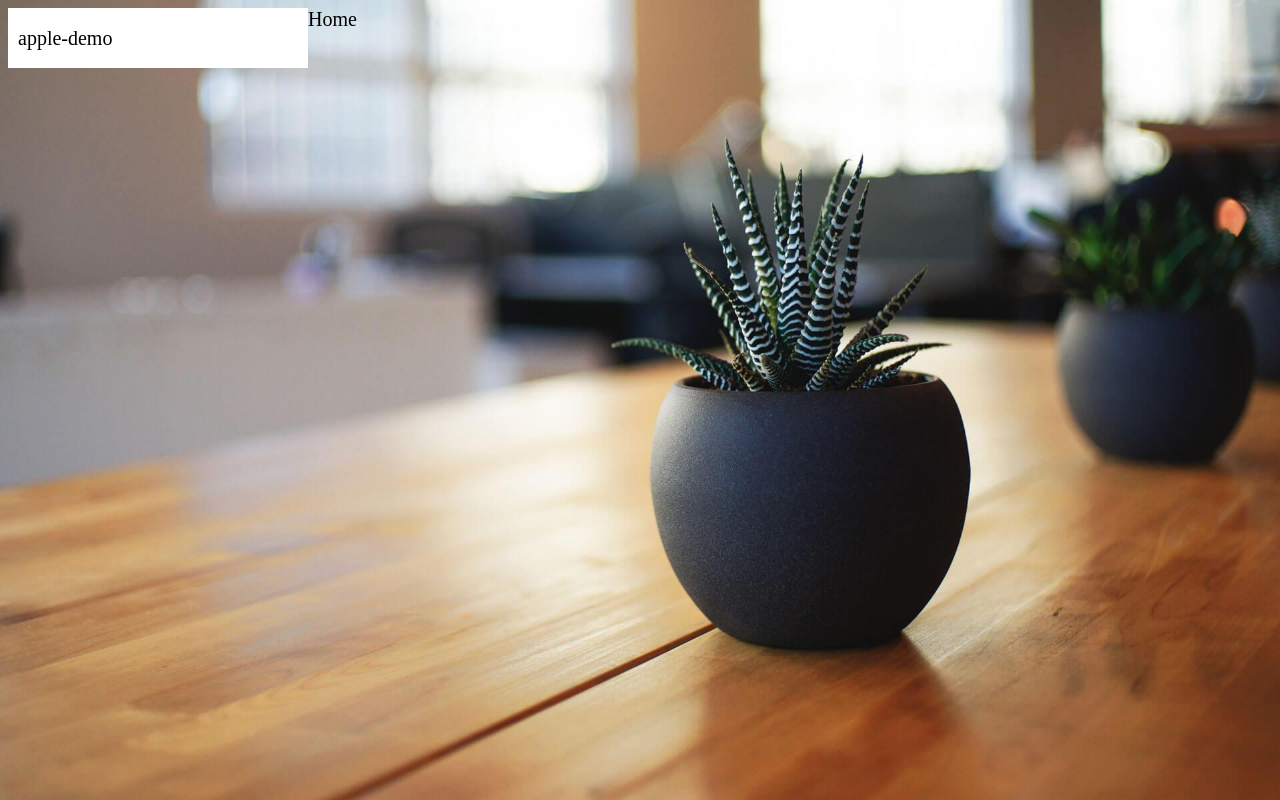
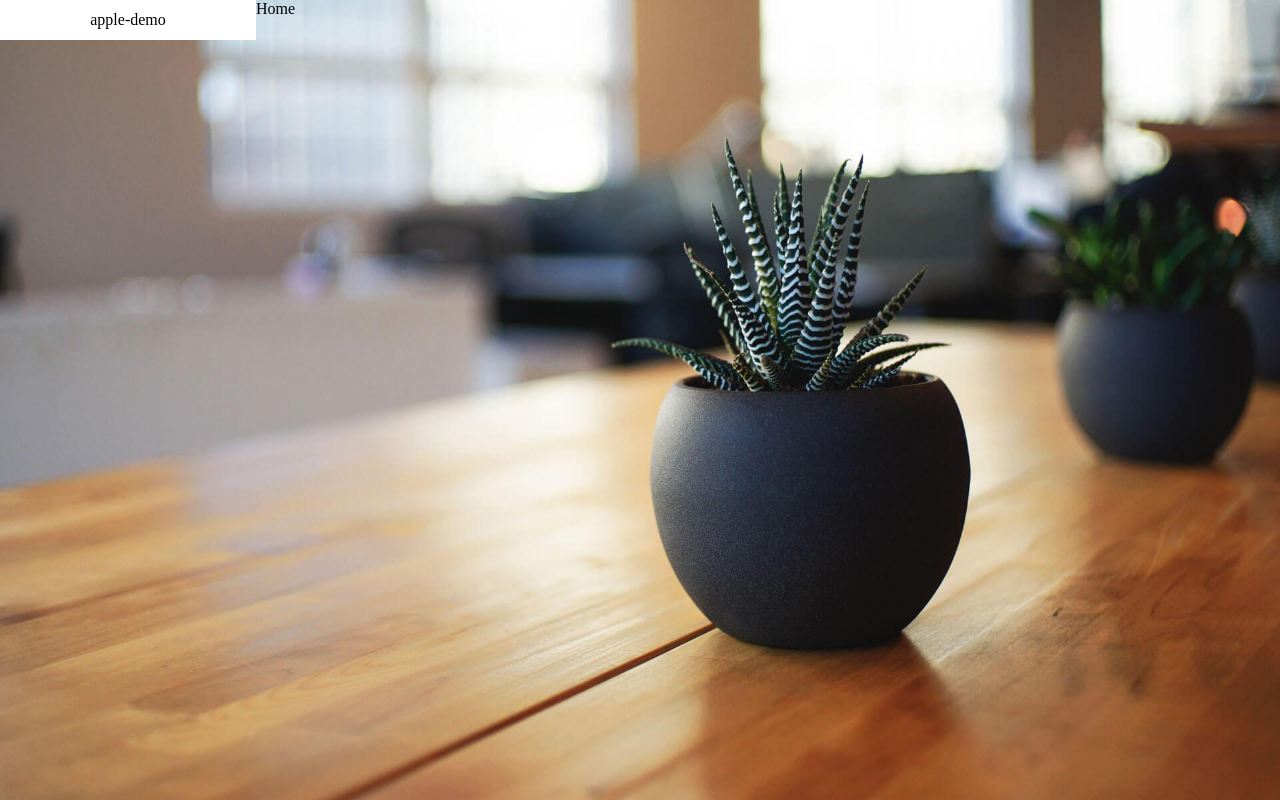
Before and after one commit to Pickcle/blog, a Vue app: page / in a window 1280 px wide. Built offline with nearby package versions, Linux system fonts and the light colour scheme.

Commit message:
modify navigation css

```diff
--- a/src/App.vue
+++ b/src/App.vue
@@ -1,8 +1,12 @@
 <template>
-  <div>
+  <div class="app">
     <img src="./assets/bg.jpg" />
-    <side-bar class="f-left p-rel c-default" />
-    <router-view class="f-left p-rel c-default" />
+    <div class="left-part f-left p-rel c-default">
+      <side-bar />
+    </div>
+    <div class="right-part f-left p-rel c-default">
+      <router-view />
+    </div>
   </div>
 </template>
 
@@ -12,6 +16,9 @@
   export default {
     components: {
       SideBar
+    },
+
+    mounted () {
     }
   }
 </script>
@@ -24,4 +31,10 @@
     height: 100%
     width: 100%
     object-fit: cover
+
+  .left-part
+    width: 20%
+
+  .right-part
+    width: 80%
 </style>
--- a/src/components/NavigationPanel/NavigationItem.vue
+++ b/src/components/NavigationPanel/NavigationItem.vue
@@ -1,13 +1,24 @@
 <template>
-  <div class="navigation-item w-100">
+  <div class="navigation-item t-center w-100" @click="navigate">
     {{ name }}
   </div>
 </template>
 
 <script>
+  // import axios from 'axios'
+
   export default {
     props: {
       name: String
+    },
+
+    methods: {
+      navigate () {
+        this.$router.push(this.name)
+        // axios.get('http://localhost:9091/').then(result => {
+        //   console.log('axios:', result)
+        // })
+      }
     }
   }
 </script>
@@ -16,5 +27,7 @@
   .navigation-item
     height: 40px
     line-height: 40px
-    padding: 10px
+
+    &:not(:last-child)
+      border-bottom: 1px solid #000
 </style>
--- a/src/components/SideBar.vue
+++ b/src/components/SideBar.vue
@@ -1,5 +1,5 @@
 <template>
-  <div class="side-bar">
+  <div class="side-bar w-100">
     <navigation-panel />
   </div>
 </template>
@@ -9,6 +9,7 @@
 
   export default {
     data () {
+      return {}
     },
 
     components: {
@@ -19,6 +20,5 @@
 
 <style lang="sass" scoped>
   .side-bar
-    width: 300px
     background: #fff
 </style>
--- a/src/style/common.sass
+++ b/src/style/common.sass
@@ -1,5 +1,37 @@
-span, input, div, p
-  font-size: 20px
+blockquote,
+body,
+button,
+dd,
+dl,
+dt,
+fieldset,
+form,
+h1,
+h2,
+h3,
+h4,
+h5,
+h6,
+hr,
+input,
+legend,
+li,
+ol,
+p,
+pre,
+td,
+textarea,
+th,
+ul,
+figure
+  margin: 0
+  padding: 0
+
+.d-i-block
+  display: inline-block
+
+.d-block
+  display: block
 
 .f-left
   float: left
@@ -27,3 +59,6 @@ span, input, div, p
 
 .m-auto
   margin: auto
+
+.m-20
+  margin: 20px
```
